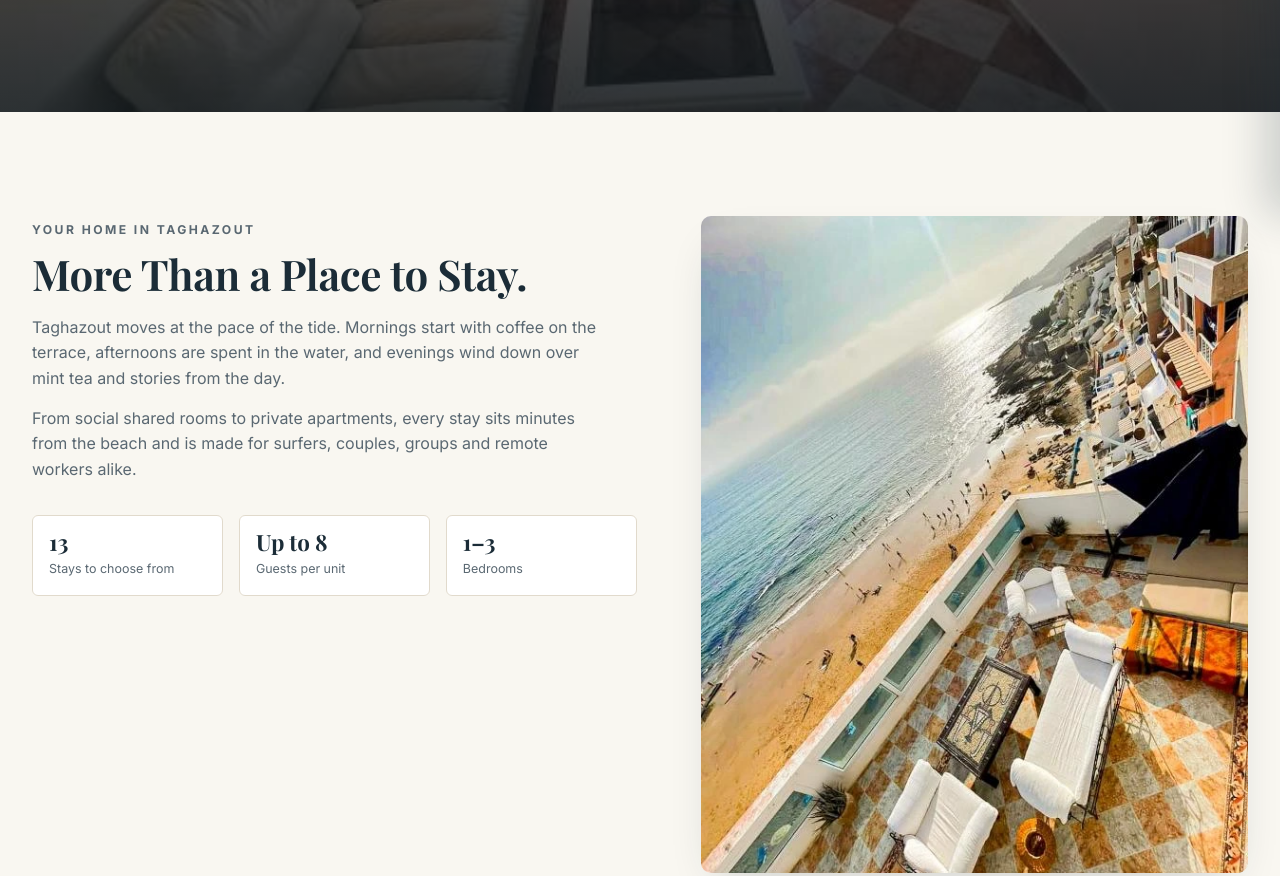
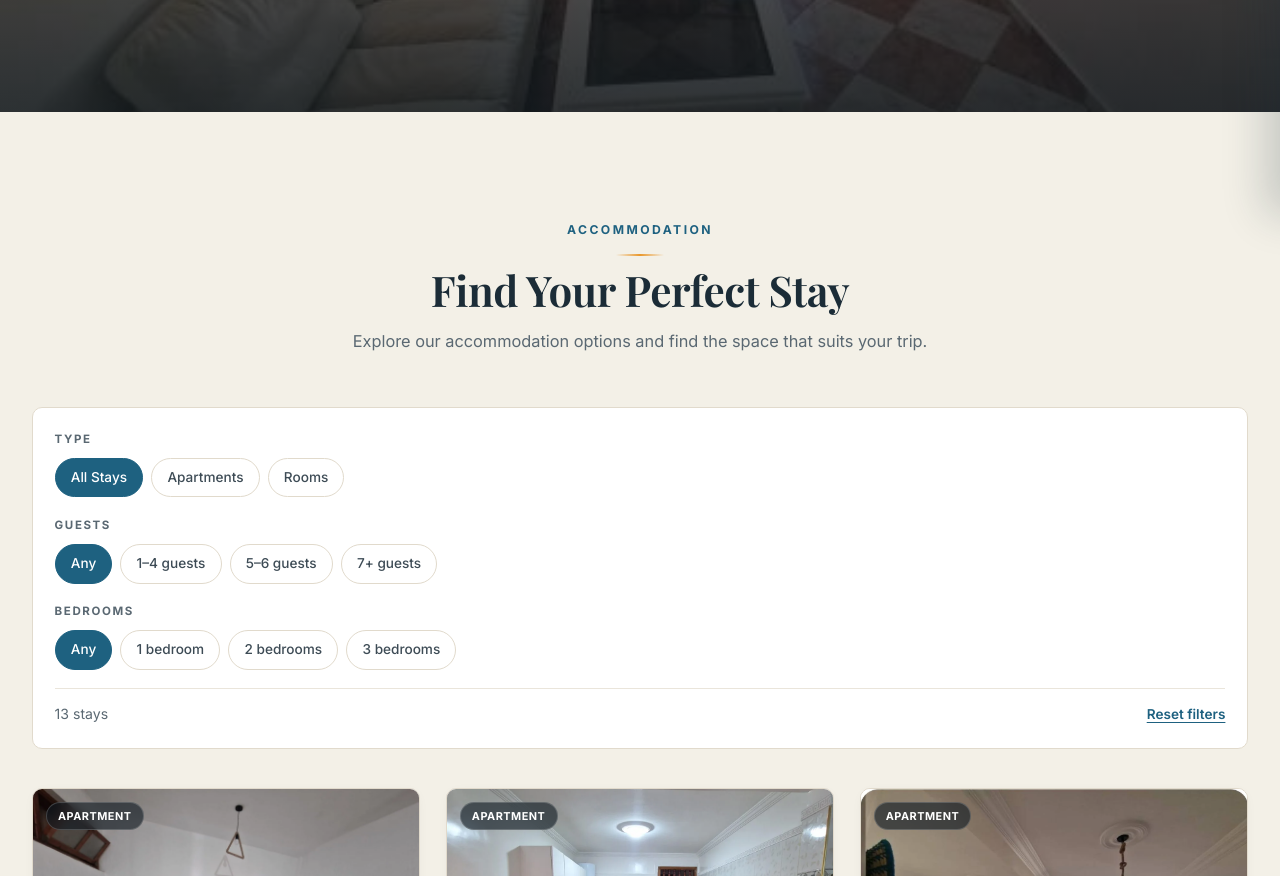
Before and after one commit to INVOOFFICE/moujasurftaghazout, an Astro site: page /accommodation in a window 1280 px wide. Shown: the part 585-1461 px from the top of the page. Built offline with nearby package versions, Linux system fonts and the light colour scheme; Astro itself is replaced by a stand-in of ours.

Commit message:
Remove accommodation intro section

```diff
--- a/src/pages/accommodation.astro
+++ b/src/pages/accommodation.astro
@@ -38,10 +38,6 @@ const guestBuckets = [
 ].filter((bucket) => stays.some((stay) => bucket.match(stay.maxGuests)));
 
 const stayCount = stays.length;
-const maxGuests = stays.length ? Math.max(...stays.map((stay) => stay.maxGuests)) : 0;
-const bedroomValues = stays.map((stay) => stay.bedrooms).filter((count) => count > 0);
-const minBedrooms = bedroomValues.length ? Math.min(...bedroomValues) : 0;
-const maxBedrooms = bedroomValues.length ? Math.max(...bedroomValues) : 0;
 
 const hasUnverifiedRates = stays.some((stay) => canDisplayRate(stay) && !isRateVerified(stay));
 
@@ -88,54 +84,6 @@ const included = [
       <div class="accom-hero__cta" data-reveal>
         <a class="btn btn-primary btn-lg" href="#stays">Explore Our Stays</a>
         <a class="btn btn-outline btn-lg" href="/booking">Book Your Stay</a>
-      </div>
-    </div>
-  </section>
-
-  <section class="section">
-    <div class="container">
-      <div class="accom-intro">
-        <div class="accom-intro__body" data-reveal>
-          <p class="eyebrow">Your Home in Taghazout</p>
-          <h2>More Than a Place to Stay.</h2>
-          <p>
-            Taghazout moves at the pace of the tide. Mornings start with coffee on the terrace,
-            afternoons are spent in the water, and evenings wind down over mint tea and stories from
-            the day.
-          </p>
-          <p>
-            From social shared rooms to private apartments, every stay sits minutes from the beach
-            and is made for surfers, couples, groups and remote workers alike.
-          </p>
-          {
-            stayCount > 0 && (
-              <ul class="accom-intro__stats">
-                <li class="accom-stat">
-                  <b>{stayCount}</b>
-                  <span>Stays to choose from</span>
-                </li>
-                <li class="accom-stat">
-                  <b>{maxGuests > 0 ? `Up to ${maxGuests}` : '\u2014'}</b>
-                  <span>Guests per unit</span>
-                </li>
-                <li class="accom-stat">
-                  <b>{minBedrooms > 0 ? `${minBedrooms}\u2013${maxBedrooms}` : '\u2014'}</b>
-                  <span>Bedrooms</span>
-                </li>
-              </ul>
-            )
-          }
-        </div>
-        <div class="accom-intro__media" data-reveal>
-          <img
-            src={introVisual.src}
-            alt={introVisual.alt}
-            width="900"
-            height="1100"
-            loading="lazy"
-            decoding="async"
-          />
-        </div>
       </div>
     </div>
   </section>
@@ -259,7 +207,7 @@ const included = [
                 <div class="accom-card__body">
                   <p class="accom-card__zone">
                     {stay.zone}
-                    <span aria-hidden="true">·</span>
+                    <span aria-hidden="true">Â·</span>
                     <span class="accom-card__ref">{stay.id}</span>
                   </p>
                   <h3 class="accom-card__title">{title}</h3>
@@ -399,7 +347,7 @@ const included = [
             <div class="accom-dialog__body">
               <p class="accom-dialog__zone">
                 {stay.zone}
-                <span aria-hidden="true">·</span>
+                <span aria-hidden="true">Â·</span>
                 <span class="accom-card__ref">Ref {stay.id}</span>
               </p>
               <h3 class="accom-dialog__title" id={`${dialogId(stay.id)}-title`}>
@@ -422,17 +370,17 @@ const included = [
                     <dd>{stay.bathrooms}</dd>
                   </div>
                 )}
+                <div class="accom-fact">
+                  <dt>Zone</dt>
+                  <dd>{stay.zone}</dd>
+                </div>
                 {stay.bedConfiguration && (
-                  <div class="accom-fact">
+                  <div class="accom-fact accom-fact--beds">
                     <dt>Beds</dt>
                     <dd>{stay.bedConfiguration}</dd>
                   </div>
                 )}
-                <div class="accom-fact">
-                  <dt>Zone</dt>
-                  <dd>{stay.zone}</dd>
-                </div>
-                <div class="accom-fact">
+                <div class="accom-fact accom-fact--id">
                   <dt>Property ID</dt>
                   <dd>{stay.id}</dd>
                 </div>
@@ -555,7 +503,7 @@ const included = [
   });
 
   // Interactive detail gallery: clicking a thumbnail swaps the main photo.
-  // Event delegation on each dialog — one listener per dialog, no duplicates.
+  // Event delegation on each dialog â€” one listener per dialog, no duplicates.
   document.querySelectorAll<HTMLDialogElement>('.accom-dialog').forEach((dialog) => {
     const media = dialog.querySelector<HTMLElement>('.stay-media--detail');
     if (!media) return;
--- a/src/styles/components.css
+++ b/src/styles/components.css
@@ -2127,65 +2127,6 @@
   background-color: hsl(0 0% 100% / 0.12);
 }
 
-/* --- Editorial introduction --- */
-.accom-intro {
-  display: grid;
-  grid-template-columns: 1fr;
-  gap: 2.5rem;
-  align-items: center;
-}
-@media (min-width: 1024px) {
-  .accom-intro {
-    grid-template-columns: 1.05fr 0.95fr;
-    gap: 4rem;
-    align-items: start;
-  }
-}
-.accom-intro__body h2 {
-  margin-bottom: 1.1rem;
-}
-.accom-intro__body p {
-  color: hsl(var(--muted-foreground));
-  max-width: 56ch;
-}
-.accom-intro__body p + p {
-  margin-top: 0.9rem;
-}
-.accom-intro__media {
-  position: relative;
-  border-radius: var(--radius-lg);
-  overflow: hidden;
-  box-shadow: var(--shadow-card);
-}
-.accom-intro__media img {
-  width: 100%;
-  aspect-ratio: 5 / 6;
-  object-fit: cover;
-}
-.accom-intro__stats {
-  display: grid;
-  grid-template-columns: repeat(3, minmax(0, 1fr));
-  gap: 1rem;
-  margin-top: 2rem;
-}
-.accom-stat {
-  padding: 0.9rem 1rem;
-  border: 1px solid hsl(var(--border));
-  border-radius: var(--radius);
-  background-color: hsl(var(--card));
-}
-.accom-stat b {
-  display: block;
-  font-family: var(--font-display);
-  font-size: 1.4rem;
-  line-height: 1.1;
-  color: hsl(var(--foreground));
-}
-.accom-stat span {
-  font-size: 0.78rem;
-  color: hsl(var(--muted-foreground));
-}
-
 /* --- Filters --- */
 .accom-filters {
   display: grid;
@@ -2619,14 +2560,33 @@
 .accom-facts {
   display: grid;
   grid-template-columns: repeat(2, minmax(0, 1fr));
-  gap: 0.75rem;
-  align-items: start;
+  gap: 0.6rem;
+  align-items: stretch;
 }
 .accom-fact {
-  padding: 0.75rem 0.9rem;
+  padding: 0.6rem 0.85rem;
   border: 1px solid hsl(var(--border));
   border-radius: var(--radius);
   background-color: hsl(var(--muted) / 0.4);
+}
+.accom-fact--beds {
+  grid-column: 1 / -1;
+}
+.accom-fact--id {
+  grid-column: 1 / -1;
+  display: flex;
+  align-items: center;
+  justify-content: space-between;
+  gap: 1rem;
+  padding: 0.55rem 0.2rem 0.1rem;
+  border: 0;
+  border-top: 1px solid hsl(var(--border));
+  border-radius: 0;
+  background: none;
+}
+.accom-fact--id dd {
+  margin-top: 0;
+  font-size: 0.85rem;
 }
 .accom-fact dt {
   font-size: 0.68rem;
```
